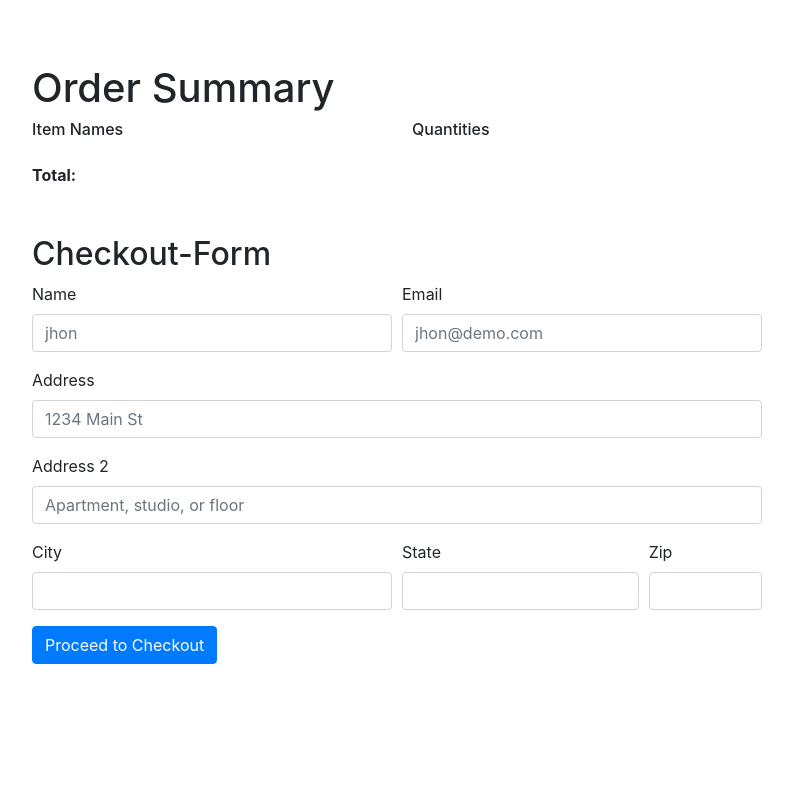
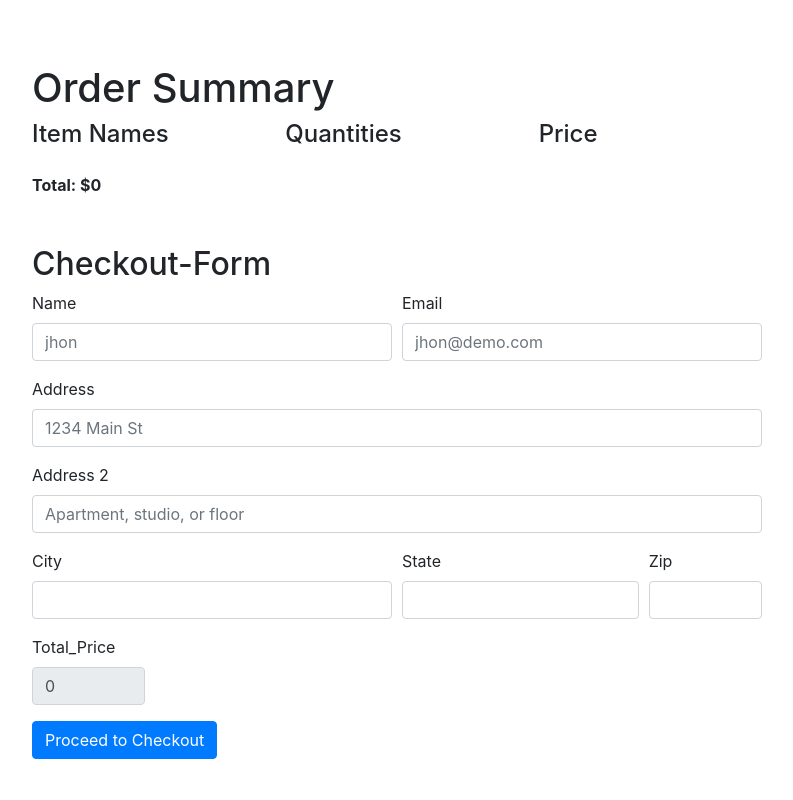
Before and after one commit to sahilsh4rma/Ecom, a Django app: page /checkout/ in a window 1280 px wide. Shown: the whole page, without its empty margins (53-846 px from the left). Run offline with Django 4.2, Linux system fonts and the light colour scheme; some libraries are stand-ins or nearby versions.

Commit message:
total price functionality completed and cart bug resolved

```diff
--- a/shop/models.py
+++ b/shop/models.py
@@ -18,3 +18,4 @@
     city = models.CharField(max_length =200)
     state = models.CharField(max_length =200)
     zipcode = models.CharField(max_length =200)
+    total = models.FloatField()
--- a/shop/templates/shop/base.html
+++ b/shop/templates/shop/base.html
@@ -75,8 +75,7 @@
             var cartString = "";
             var cartIndex = 1;
             for (var x in cart) {
-                cartString += cartIndex.toString() + ". " +
-                    document.getElementById("nm" + x).innerHTML + " Qty: " + cart[x][0] + "<br>";
+                cartString += cartIndex.toString() + ". " + cart[x][1] + " Qty: " + cart[x][0] + " Price: $ " +cart[x][2] + "<br>";
                 cartIndex++;
             }
             if (cartIndex === 1) {
--- a/shop/templates/shop/checkout.html
+++ b/shop/templates/shop/checkout.html
@@ -15,20 +15,26 @@
                 <div class="mt-3">
                     <h1>Order Summary</h1>
                     <div class="row">
-                        <div class="col-6">
-                            <h6>Item Names</h6>
+                        <div class="col-4">
+                            <h4>Item Names</h4>
                             <ul class="list-group" id="item_list">
                                 <!-- items -->
                             </ul>
                         </div>
-                        <div class="col-6">
-                            <h6>Quantities</h6>
+                        <div class="col-4">
+                            <h4>Quantities</h4>
                             <ul class="list-group" id="quantity_list">
                                 <!-- quantities -->
                             </ul>
                         </div>
+                        <div class="col-4">
+                            <h4>Price</h4>
+                            <ul class="list-group" id="price_list">
+                                <!-- price -->
+                            </ul>
+                        </div>
                     </div>
-                    <p class="mt-3"><strong>Total: <span id="total_price"></span></strong></p>
+                    <p class="mt-3"><strong>Total: $<span id="total_price"></span></strong></p>
                 </div>
                 <form class="mt-5" method="POST">
                     {% csrf_token %}
@@ -66,6 +72,10 @@
                             <label for="inputZip">Zip</label>
                             <input type="text" class="form-control" id="zipcode" name="zipcode">
                         </div>
+                        <div class="form-group col-md-2">
+                            <label for="inputZip">Total_Price</label>
+                            <input readonly="" type="text" class="form-control" id="total" name="total">
+                        </div>
                     </div>
                     <button type="submit" class="btn btn-primary">Proceed to Checkout</button>
                 </form>
@@ -82,18 +92,27 @@
         } else {
             cart = JSON.parse(localStorage.getItem('cart'));
         }
+        let total_price = 0;
 
         for (item in cart) {
             quantity = cart[item][0];
             name = cart[item][1];
+            price = cart[item][2];
+            total_price = total_price+price;
 
             itemString = `<li class='list-group-item'>${name}</li>`;
             $('#item_list').append(itemString);
 
             quantityString = `<li class='list-group-item'>${quantity}</li>`;
             $('#quantity_list').append(quantityString);
+
+            priceString = `<li class='list-group-item'>${price}</li>`;
+            $('#price_list').append(priceString);
         }
+        total_priceString = `${total_price}`;
+        $('#total_price').append(total_priceString);
         $('#items').val(JSON.stringify(cart));
+        $('#total').val(total_price);
     </script>
 </body>
 
--- a/shop/views.py
+++ b/shop/views.py
@@ -9,7 +9,7 @@
     product_name = request.GET.get("item_name")
     if product_name != "" and product_name is not None:
         product_objects = product_objects.filter(title__icontains = product_name )
-    paginator = Paginator(product_objects,4)
+    paginator = Paginator(product_objects,1)
     page = request.GET.get('page')
     product_objects = paginator.get_page(page)
     return render(request,'shop/index.html',{'product_objects' : product_objects})
@@ -27,7 +27,8 @@
         city =request.POST.get("city","")
         state =request.POST.get("state","")
         zipcode =request.POST.get("zipcode","")
-        order = Order(items = items, name = name ,email = email ,address = address ,city = city ,state = state ,zipcode = zipcode)
+        total =request.POST.get("total","")
+        order = Order(items = items, name = name ,email = email ,address = address ,city = city ,state = state ,zipcode = zipcode, total = total)
         order.save()
 
     return render(request,'shop/checkout.html')
```
Also changed, not shown: shop/templates/shop/index.html (+6 -3 lines), db.sqlite3, shop/migrations/0005_order_total.py (added).
